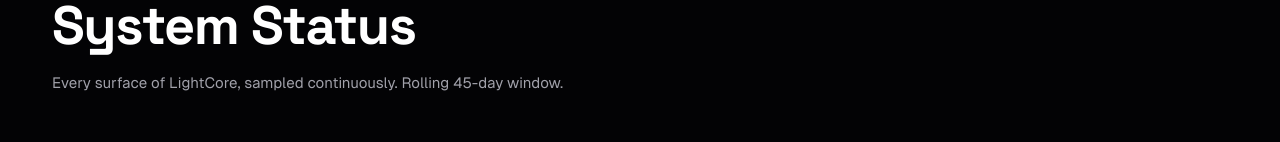
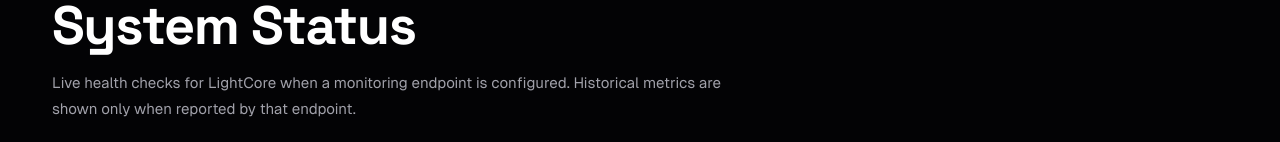
Before and after one commit to aaravgyt782013-netizen/LightCoreWs, a Next.js app: page /status in a window 1280 px wide. Shown: the part 186-328 px from the top of the page. Built offline with nearby package versions, Linux system fonts and the light colour scheme; no server answers.

Commit message:
Clarify that status metrics require a configured live monitor

```diff
--- a/src/app/status/page.tsx
+++ b/src/app/status/page.tsx
@@ -13,7 +13,7 @@ export default function StatusPage() {
     <PageShell
       eyebrow="status"
       title="System Status"
-      intro={`Every surface of ${site.name}, sampled continuously. Rolling 45-day window.`}
+      intro={`Live health checks for ${site.name} when a monitoring endpoint is configured. Historical metrics are shown only when reported by that endpoint.`}
     >
       <StatusClient />
     </PageShell>
```
